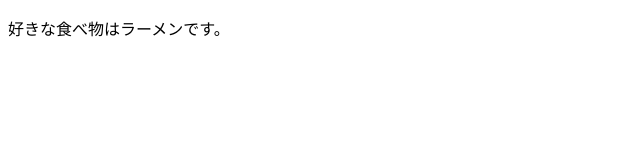
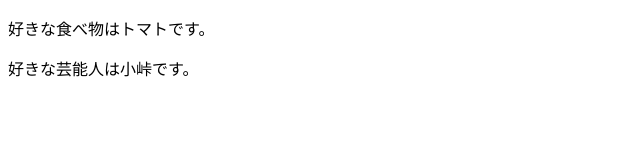
Before and after one commit to shinichiro2631/command-practice, a plain HTML site: page index.html in a window 1280 px wide. Shown: the whole page, without its empty margins (0-640 px from the left). Drawn offline with Linux system fonts and the light colour scheme.

Commit message:
index.htmlの編集の完了

```diff
--- a/index.html
+++ b/index.html
@@ -2,6 +2,7 @@
 	<html lang="ja">
 	<head></head>
 	<body>
-		<p>好きな食べ物はラーメンです。</p>
+		<p>好きな食べ物はトマトです。</p>
+		<p>好きな芸能人は小峠です。</p>
 	</body>
 </html>
```
